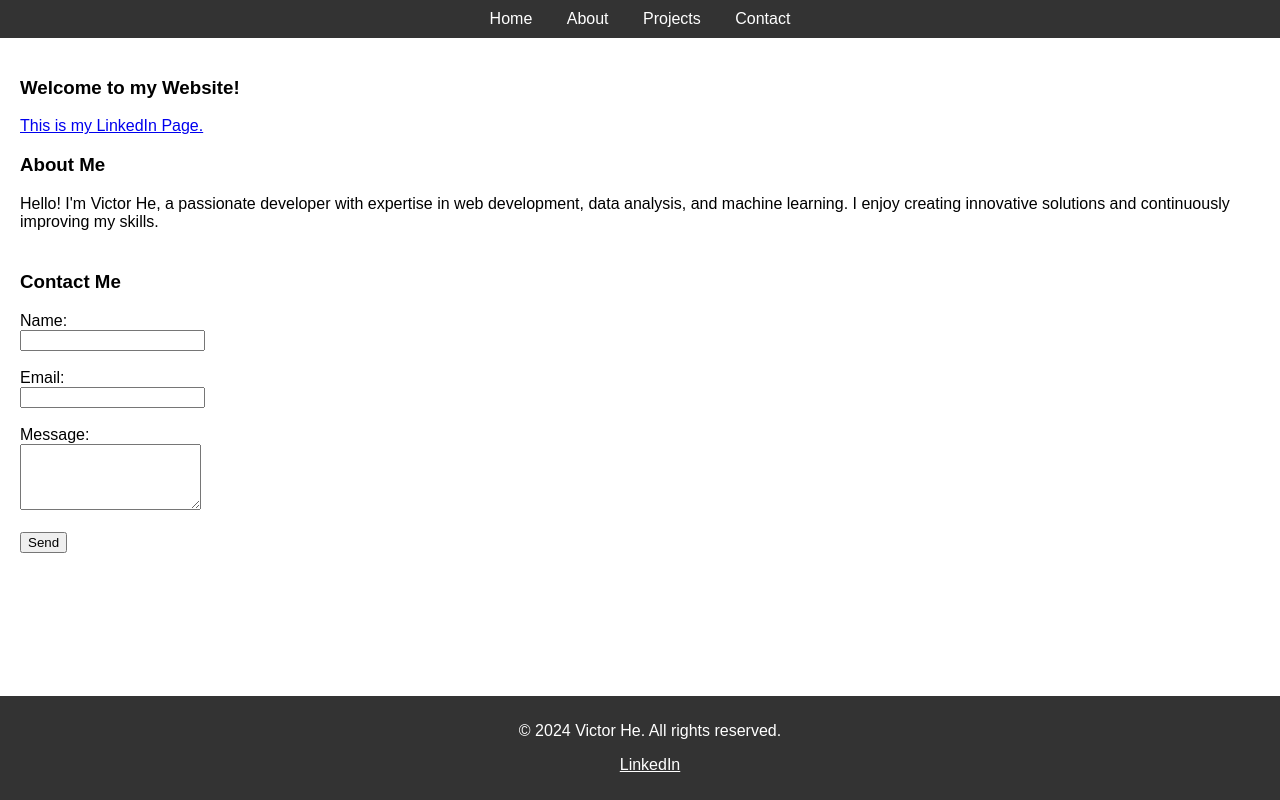
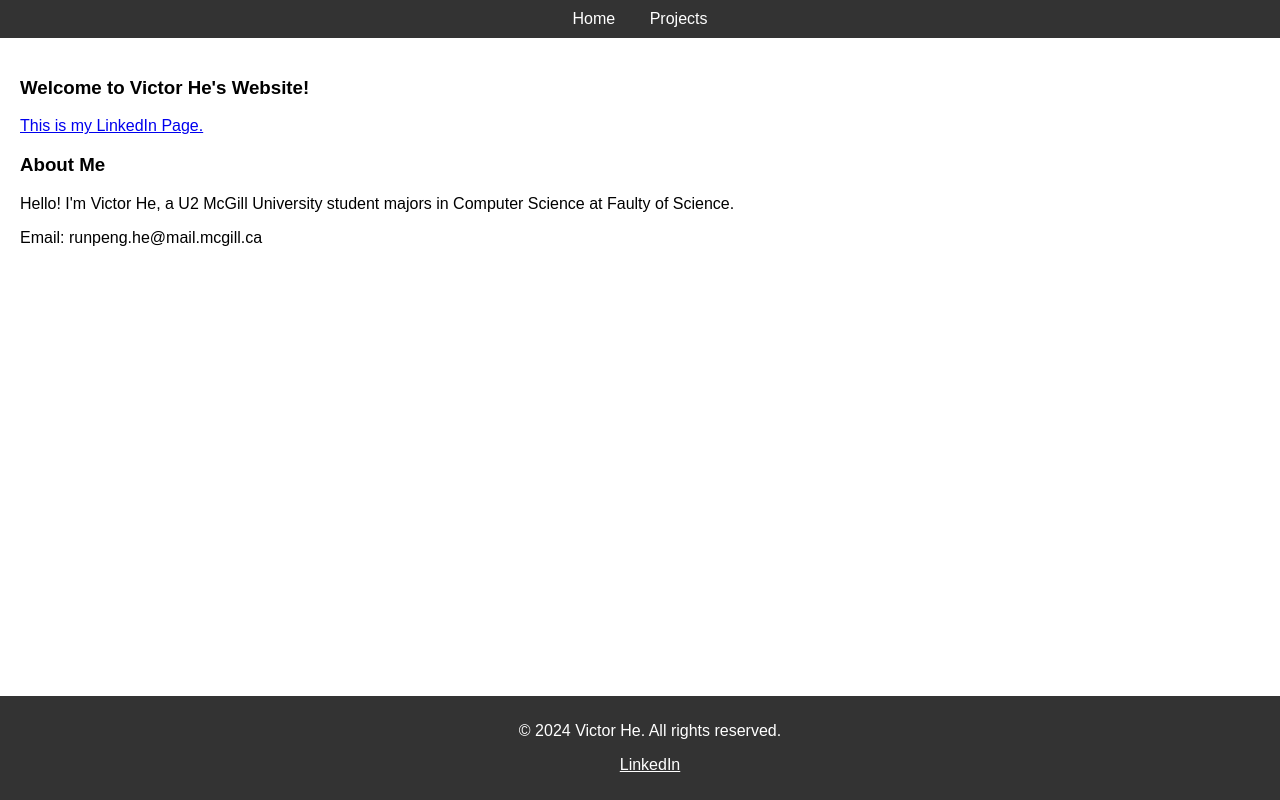
Before and after one commit to VictorHe404/VictorHe404.github.io, a plain HTML site: page index.html in a window 1280 px wide. Drawn offline with Linux system fonts and the light colour scheme.

Commit message:
Update index.html

```diff
--- a/index.html
+++ b/index.html
@@ -52,34 +52,22 @@
 <body>
     <nav>
         <a href="#welcome">Home</a>
-        <a href="#about">About</a>
         <a href="Project.html">Projects</a>
-        <a href="#contact">Contact</a>
     </nav>
 
     <div class="container">
         <section id="welcome">
-            <h3>Welcome to my Website!</h3>
+            <h3>Welcome to Victor He's Website!</h3>
             <a href="https://www.linkedin.com/in/victor-he-8a43b8264/">This is my LinkedIn Page.</a>
         </section>
 
         <section id="about" class="about">
             <h3>About Me</h3>
-            <p>Hello! I'm Victor He, a passionate developer with expertise in web development, data analysis, and machine learning. I enjoy creating innovative solutions and continuously improving my skills.</p>
+            <p>Hello! I'm Victor He, a U2 McGill University student majors in Computer Science at Faulty of Science.</p>
+            <p>Email: runpeng.he@mail.mcgill.ca</p>
         </section>
 
-        <section id="contact" class="contact">
-            <h3>Contact Me</h3>
-            <form action="mailto:your.email@example.com" method="post" enctype="text/plain">
-                <label for="name">Name:</label><br>
-                <input type="text" id="name" name="name" required><br><br>
-                <label for="email">Email:</label><br>
-                <input type="email" id="email" name="email" required><br><br>
-                <label for="message">Message:</label><br>
-                <textarea id="message" name="message" rows="4" required></textarea><br><br>
-                <input type="submit" value="Send">
-            </form>
-        </section>
+
     </div>
 
     <footer>
```
